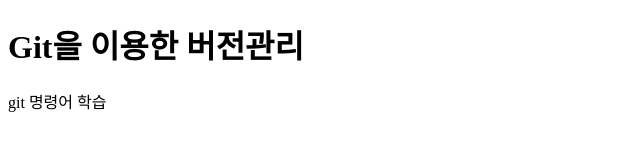
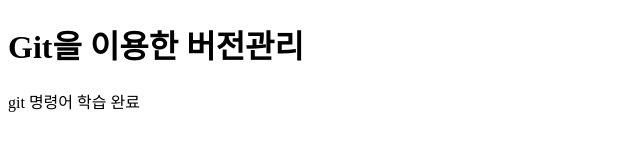
Before and after one commit to rudwn9641/GitStudy-1, a plain HTML site: page index.html in a window 1280 px wide. Shown: the full height of the page, 0-640 px from the left. Drawn offline with Linux system fonts and the light colour scheme.

Commit message:
단락 내용 수정

```diff
--- a/index.html
+++ b/index.html
@@ -7,6 +7,6 @@
 </head>
 <body>
     <h1>Git을 이용한 버전관리</h1>
-    <p>git 명령어 학습</p>
+    <p>git 명령어 학습 완료</p>
 </body>
 </html>
```
